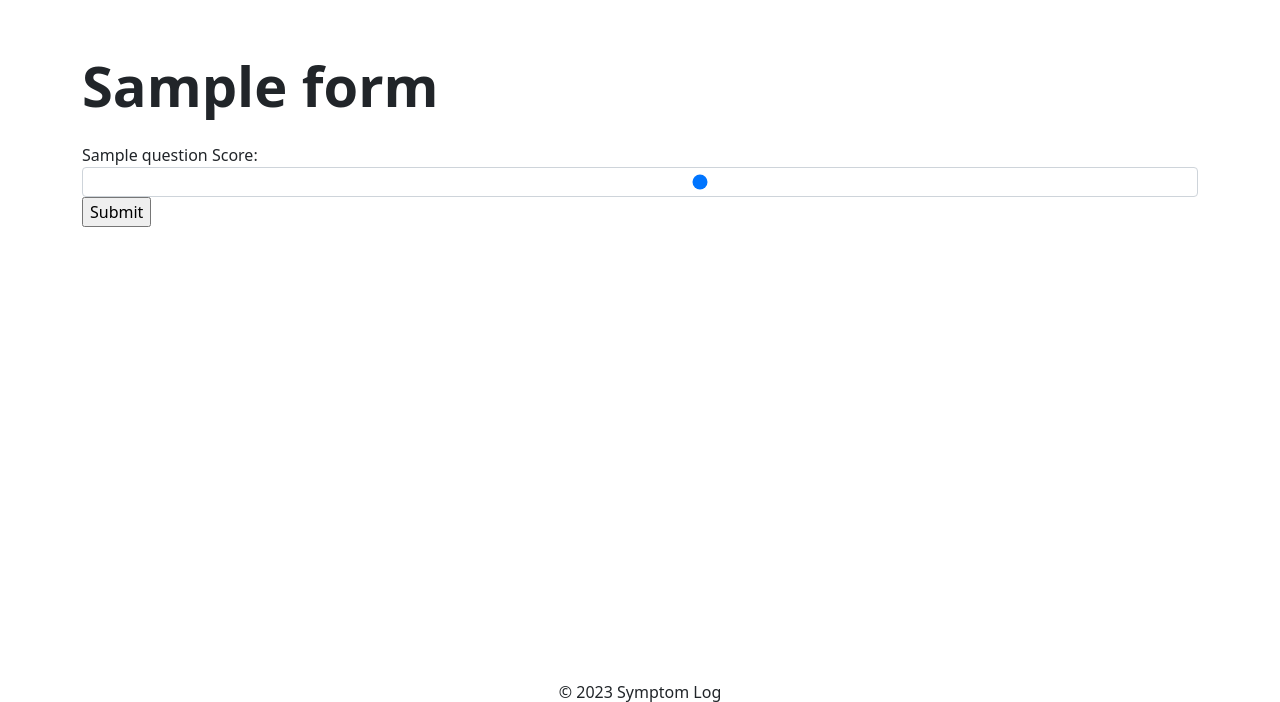
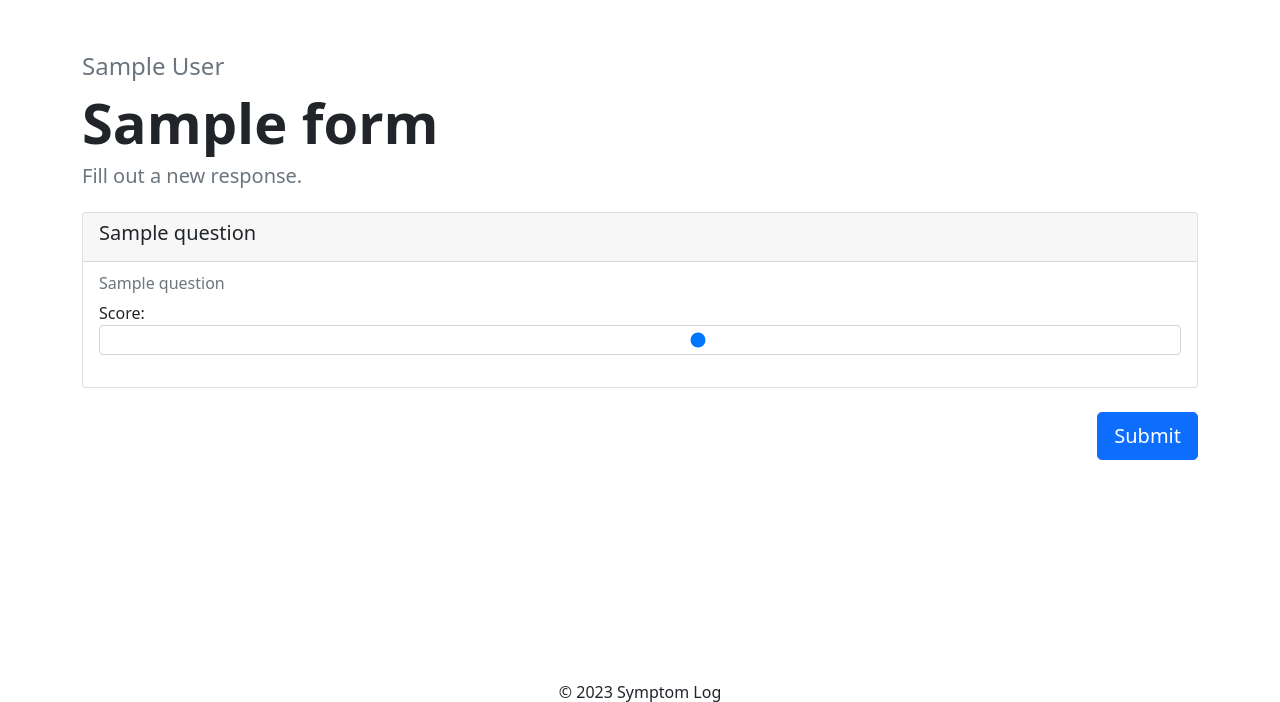
Before and after one commit to jreaso/symptom-log, a Django app: page /forms/ in a window 1280 px wide. Shown: the part 56-758 px from the top of the page. Run offline with Django 4.2, Linux system fonts and the light colour scheme; a user stored in the database is signed in; tables that the repository leaves empty hold one stand-in row (values such as "Sample post").

Commit message:
form styling

```diff
--- a/core/settings.py
+++ b/core/settings.py
@@ -1,4 +1,5 @@
 from pathlib import Path
+import os
 
 # Build paths inside the project like this: BASE_DIR / 'subdir'.
 BASE_DIR = Path(__file__).resolve().parent.parent
@@ -12,6 +13,11 @@ SECRET_KEY = "django-insecure-y7!rj2958b%rm4n)lp6==&1zf93yp(p+62^5rmf11&luz$ror@
 
 # SECURITY WARNING: don't run with debug turned on in production!
 DEBUG = True
+
+if DEBUG:
+    # Disable caching for static files
+    STATICFILES_DIRS = [os.path.join(BASE_DIR, 'static')]
+    STATIC_URL = '/static/'
 
 ALLOWED_HOSTS = []
 
--- a/core/static/core/css/styles.css
+++ b/core/static/core/css/styles.css
@@ -20,3 +20,7 @@ a.grey-link {
 a.grey-link:hover {
     color: #333;
 }
+
+input[type="datetime-local"] {
+    width: auto;
+}
--- a/forms/templates/forms/form_response.html
+++ b/forms/templates/forms/form_response.html
@@ -5,19 +5,28 @@
 {% block content %}
 <div class="container my-5">
     <div>
+      <h4 class="text-muted">{{ form_instance.patient }}</h4>
       <h1 class="display-4 fw-bold">{{ form_instance.title }}</h1>
+      <h5 class="text-muted">Fill out a new response.</h5>
     </div>
 
     <div class="my-4">
         <form method="post">
             {% csrf_token %}
             {% for question, form_class, form in form_response_forms %}
-                <div>
-                    <label>{{ question.question_title }}</label>
-                    {{ form }}
+                <div class="card my-4">
+                    <div class="card-content">
+                        <div class="card-header">
+                            <h5 class="card-title">{{ question.question_title }}</h5>
+                        </div>
+                        <div class="card-body">
+                            <h6 class="card-subtitle mb-2 text-muted">{{ question.label }}</h6>
+                            {{ form.as_p }}
+                        </div>
+                    </div>
                 </div>
             {% endfor %}
-            <input type="submit" value="Submit">
+            <input type="submit" value="Submit" class="btn btn-primary btn-lg float-end">
         </form>
     </div>
   </div>
```
